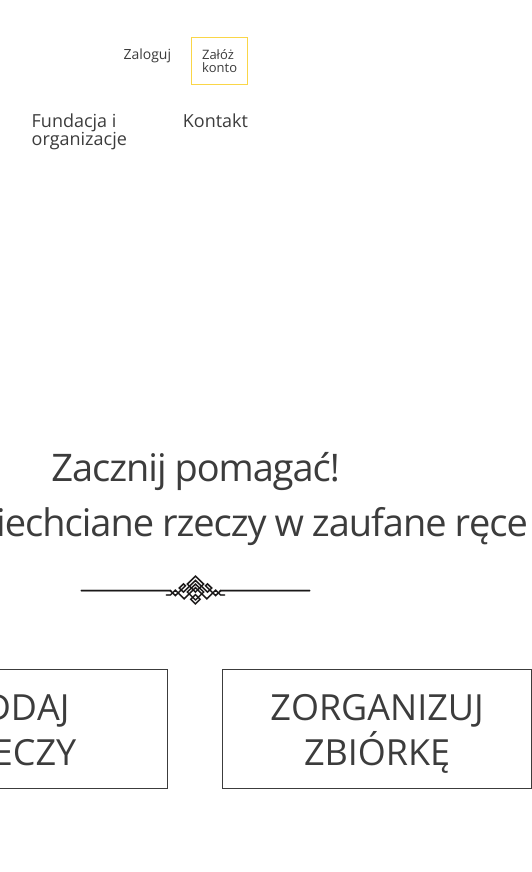
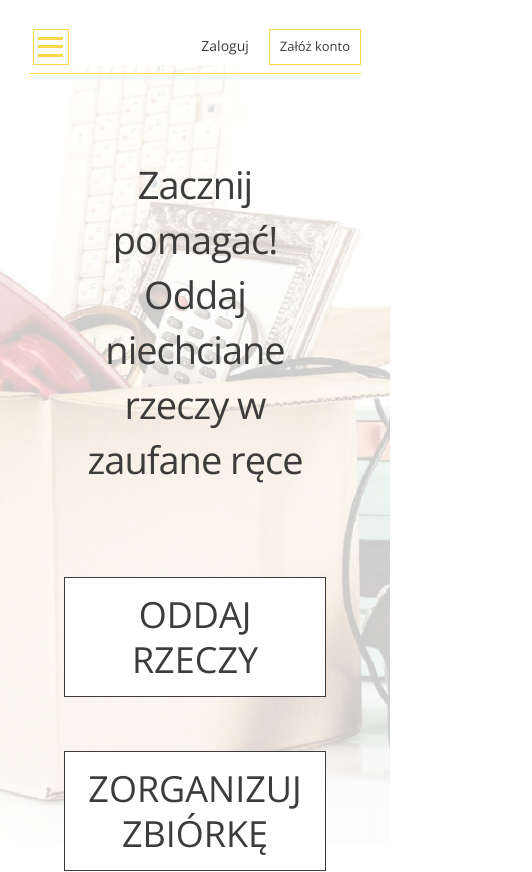
Before and after one commit to Morfozaur/shareconomy, a React (Create React App) app: page /#/ in a window 390 px wide. Shown: the top 872 px of the page, 532 px wide, since content can reach past the window. Built offline with nearby package versions, Linux system fonts and the light colour scheme.

Commit message:
Stylowanie hamburger menu

```diff
--- a/package.json
+++ b/package.json
@@ -6,6 +6,7 @@
     "@testing-library/jest-dom": "^5.14.1",
     "@testing-library/react": "^11.2.7",
     "@testing-library/user-event": "^12.8.3",
+    "classnames": "^2.3.1",
     "node-sass": "^6.0.1",
     "react": "^17.0.2",
     "react-dom": "^17.0.2",
--- a/src/components/Menu.js
+++ b/src/components/Menu.js
@@ -1,44 +1,20 @@
 import React from 'react';
-import {Link, useHistory} from "react-router-dom";
-import {scroller} from "react-scroll";
+import {Link} from "react-router-dom";
+import NavBar from "./home/elements/NavBar";
+import Hamburger from "./home/elements/Hamburger";
 
 
 const Menu = () => {
 
-    const history = useHistory()
-
-    const scrollTarget = (target) => scroller.scrollTo(target, {smooth: true, duration: 700})
-
-    const scrollToPage = async (target) => {
-        if (history.location.pathname !=='/') {
-            await history.push('/')
-        }
-        scrollTarget(target)
-    };
-
     return (
         <menu className='menu'>
             <div className="menu__login">
+                <Hamburger/>
                 <div className="menu__button"><Link to="/logowanie">Zaloguj</Link></div>
                 <div className="menu__button menu__button--bordered"><Link to="/rejestracja">Załóż konto</Link></div>
             </div>
-            <ul className='menu__main'>
-                <li className='menu__link menu__link--bordered'>
-                    <div onClick={() => scrollToPage('info')}>Start</div>
-                </li>
-                <li className='menu__link'>
-                    <div onClick={() => scrollToPage('steps')}>O co chodzi?</div>
-                </li>
-                <li className='menu__link'>
-                    <div onClick={() => scrollToPage('about')}>O nas</div>
-                </li>
-                <li className='menu__link'>
-                    <div onClick={() => scrollToPage('helpers')}>Fundacja i organizacje</div>
-                </li>
-                <li className='menu__link menu__link--last'>
-                    <div onClick={() => scrollToPage('contact')}>Kontakt</div>
-                </li>
-            </ul>
+            <NavBar/>
+            <NavBar addClass={true}/>
         </menu>
     );
 }
--- /dev/null
+++ b/src/components/home/elements/Hamburger.js
@@ -0,0 +1,19 @@
+import React, {useState} from 'react';
+
+const Hamburger = () => {
+    const [hamburgerMenu, setHamburgerMenu] = useState(true)
+
+    const revealMenu = () => {
+
+    };
+
+    return (
+        <div className="menu__hamburger" onClick={revealMenu}>
+            <div className="menu__burger menu__burger--before"/>
+            <div className="menu__burger"/>
+            <div className="menu__burger menu__burger--after"/>
+        </div>
+    );
+}
+
+export default Hamburger;
--- /dev/null
+++ b/src/components/home/elements/NavBar.js
@@ -0,0 +1,40 @@
+import React from 'react';
+import {useHistory} from "react-router-dom";
+import {scroller} from "react-scroll";
+import classNames from "classnames";
+
+
+const NavBar = ({addClass}) => {
+
+    const history = useHistory()
+
+    const scrollTarget = (target) => scroller.scrollTo(target, {smooth: true, duration: 700})
+
+    const scrollToPage = async (target) => {
+        if (history.location.pathname !=='/') {
+            await history.push('/')
+        }
+        scrollTarget(target)
+    };
+    return (
+        <ul className={classNames('menu__main', {'menu__main--mobile':addClass})}>
+            <li className='menu__link menu__link--bordered'>
+                <div onClick={() => scrollToPage('info')}>Start</div>
+            </li>
+            <li className='menu__link'>
+                <div onClick={() => scrollToPage('steps')}>O co chodzi?</div>
+            </li>
+            <li className='menu__link'>
+                <div onClick={() => scrollToPage('about')}>O nas</div>
+            </li>
+            <li className='menu__link'>
+                <div onClick={() => scrollToPage('helpers')}>Fundacja i organizacje</div>
+            </li>
+            <li className='menu__link menu__link--last'>
+                <div onClick={() => scrollToPage('contact')}>Kontakt</div>
+            </li>
+        </ul>
+    );
+}
+
+export default NavBar;
--- a/src/scss/elements/_buttons.scss
+++ b/src/scss/elements/_buttons.scss
@@ -6,7 +6,8 @@
     justify-content: center;
     align-content: center;
     text-align: center;
-    width: 19.375rem;
+    max-width: 19.375rem;
+    width: 100%;
     height: 7.5rem;
     font-weight: 300;
     font-size: 2.25rem;
--- a/src/scss/sections/_home-header.scss
+++ b/src/scss/sections/_home-header.scss
@@ -2,18 +2,21 @@
   display: flex;
   height: 840px;
   padding: 0 8.875rem;
+  justify-content: center;
+}
+
 .cover {
   position: relative;
   width: 50%;
 }
+
 .cover__img {
   position: absolute;
   z-index: -1;
   bottom: 0;
   right: 0
-    //left: 50%;
-    //transform: translateX(-100%);
 }
+
 .toform {
   &__group {
     height: 350px;
@@ -32,6 +35,7 @@
     letter-spacing: -1px;
     margin-bottom: 1.625rem;
     align-items: center;
+    text-align: center;
   }
   &__buttons {
     width: 100%;
@@ -40,22 +44,55 @@
     margin-top: 4rem;
   }
 }
+
 @include narrow-pc {
-    justify-content: center;
   .toform {
     width: 683px;
   }
 }
+
+@include mobile {
+  .toform::before {
+    z-index: -1;
+    content: ' ';
+    display: block;
+    position: absolute;
+    left: 0;
+    top: 0;
+    width: 100%;
+    height: 100%;
+    opacity: 0.2;
+    background-image: url("../../assets/cover.jpg");
+    background-repeat: no-repeat;
+    background-position: 50% 0;
+    background-size: cover;
+  }
+}
+
 @include tablet {
-    justify-content: center;
+  .header {
+    padding: 0;
+  }
   .cover {
     display: none;
   }
 }
+
 @include phone {
-    justify-content: center;
+  .header {
+    padding: 4em;
+  }
   .cover {
     display: none;
   }
+  .toform {
+    &__group {
+      width: auto;
+    }
+    &__buttons {
+      flex-wrap: wrap;
+      gap: 3.375rem;
+      justify-content: center;
     }
   }
+}
--- a/src/scss/sections/_menu.scss
+++ b/src/scss/sections/_menu.scss
@@ -3,9 +3,35 @@
   display: flex;
   flex-direction: column;
   gap: 1rem;
+  &__hamburger {
+    display: none;
+    width: 36px;
+    height: 36px;
+    padding: 4px;
+    justify-self: flex-start;
+    align-self: center;
+    margin-right: auto;
+    margin-left: 4px;
+    border: 1px solid $theme-color;
+  }
+  &__burger {
+    display: block;
+    width: 25px;
+    height: 3px;
+    background: $theme-color;
+  }
   &__login, &__main {
     display: flex;
     justify-content: flex-end;
+  }
+  &__main--mobile {
+    display: none;
+    position: absolute;
+    top: 73px;
+    flex-direction: column;
+    width: calc(100% - 3.625rem);
+    background: white;
+    border-bottom: 1px solid $theme-color;
   }
   &__button {
     cursor: pointer;
@@ -37,4 +63,32 @@
       padding: 0.625rem 1rem;
     }
   }
+  @include phone {
+    position: relative;
+    padding: 1.812rem;
+    &__login {
+      background: white;
+    }
+    &__hamburger {
+      display: flex;
+      flex-direction: column;
+      align-items: center;
+      justify-content: space-around;
+    }
+    &__main {
+      display: none;
+      &--mobile {
+        display: block;
+        height: 0;
+        overflow: hidden;
+      }
+    }
+    &__link {
+      margin: 0;
+      padding: 0.8rem 1rem;
+      &--bordered {
+        border:none ;
+      }
+    }
+  }
 }
```
Also changed, not shown: 1 other file (tests, documents, lock files or other folders). Lines whose indentation alone changed are shown as unchanged.
